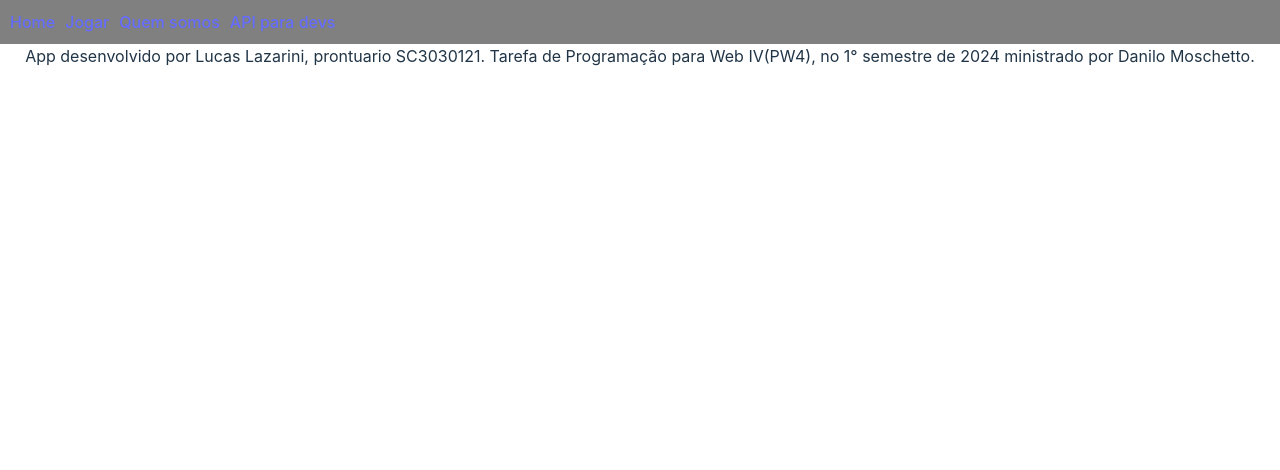
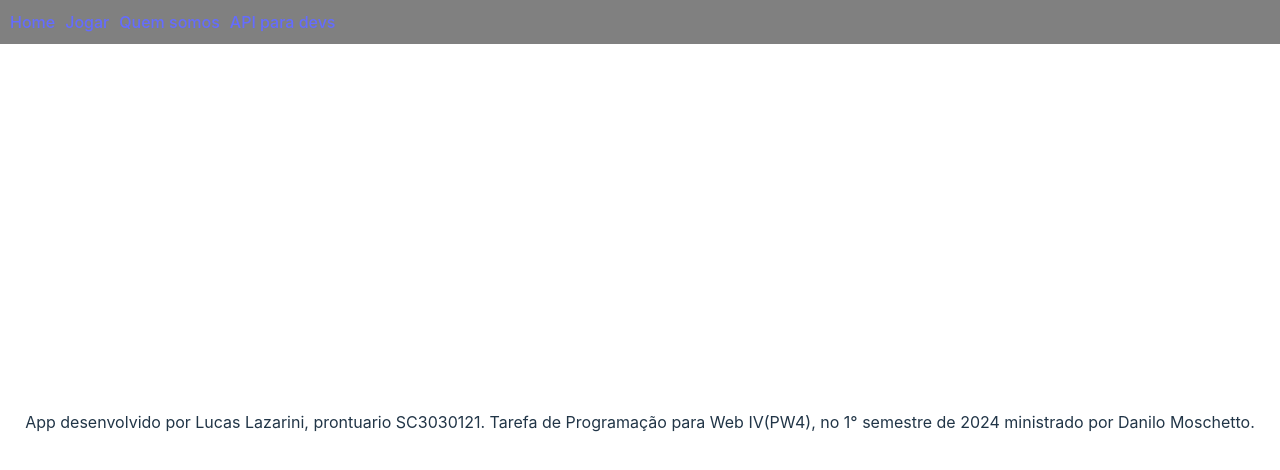
Before and after one commit to corrumptus/sudoku, a React app in the folder client/: page /quemsomos in a window 1280 px wide. Shown: the top 470 px of the page. Built offline with nearby package versions, Linux system fonts and the light colour scheme; the HTML template or start-up script is replaced by a standard one.

Commit message:
adding some styles to quemsomos

```diff
--- a/client/src/globals.css
+++ b/client/src/globals.css
@@ -108,3 +108,10 @@
 .sudoku_cell:nth-child(79), .sudoku_cell:nth-child(80), .sudoku_cell:nth-child(81) {
   background-color: black;
 }
+
+.quemsomos {
+  display: flex;
+  flex-direction: column;
+  justify-content: center;
+  height: 100%;
+}
```
